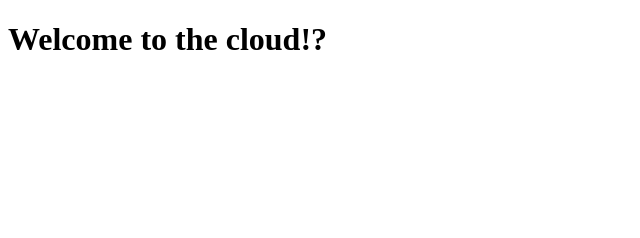
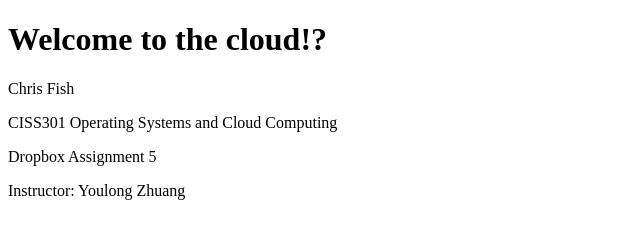
Before and after one commit to cfish2278/MyBook, a plain HTML site: page index.html in a window 1280 px wide. Shown: the whole page, without its empty margins (0-640 px from the left). Drawn offline with Linux system fonts and the light colour scheme.

Commit message:
Update index.html

```diff
--- a/index.html
+++ b/index.html
@@ -6,5 +6,9 @@
 </head>
 <body>
 <h1>Welcome to the cloud!?</h1>
+  <p>Chris Fish</p>
+  <p>CISS301 Operating Systems and Cloud Computing</p>
+  <p>Dropbox Assignment 5</p>
+  <p>Instructor: Youlong Zhuang</p>
 </body>
 </html>
```
